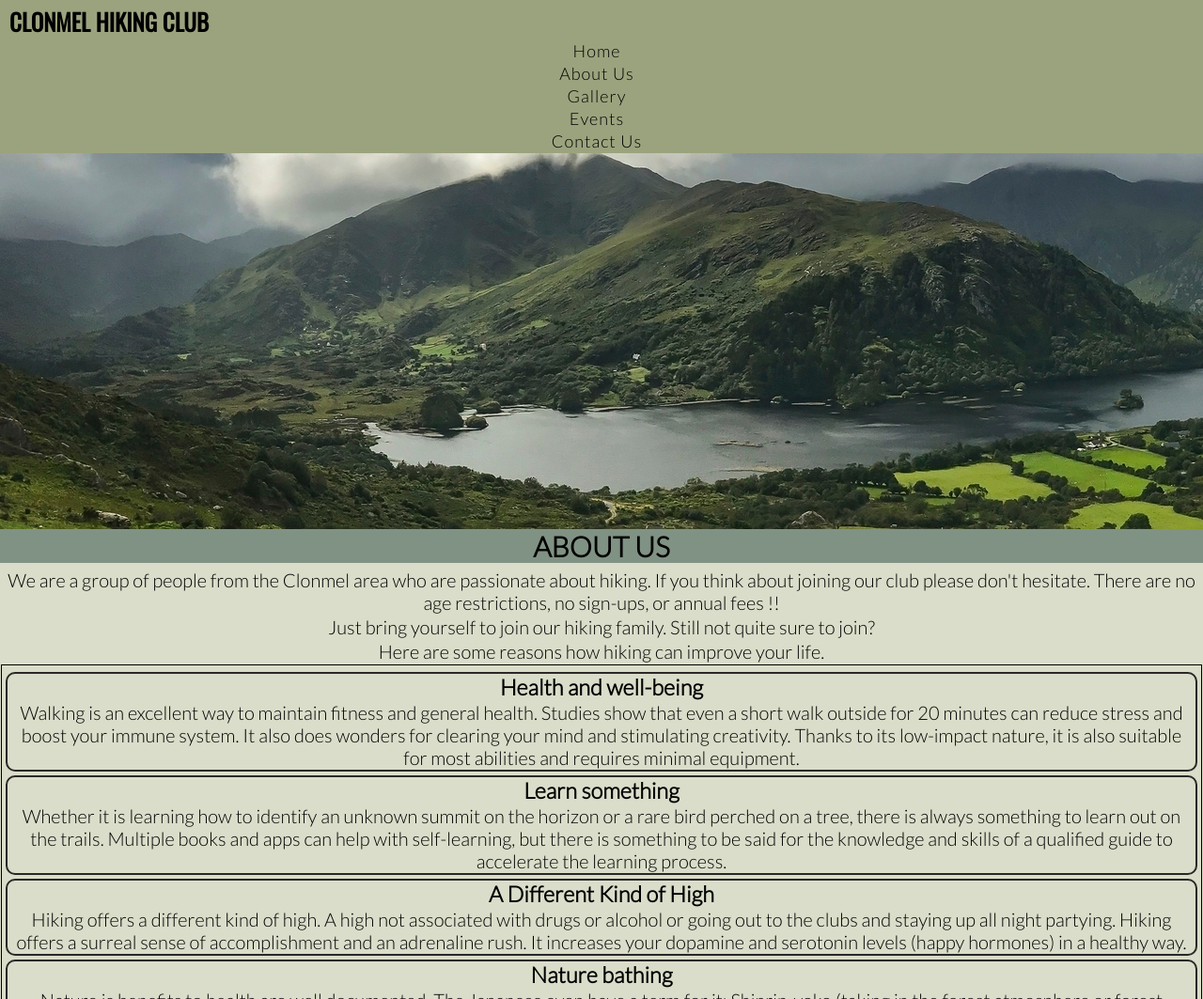
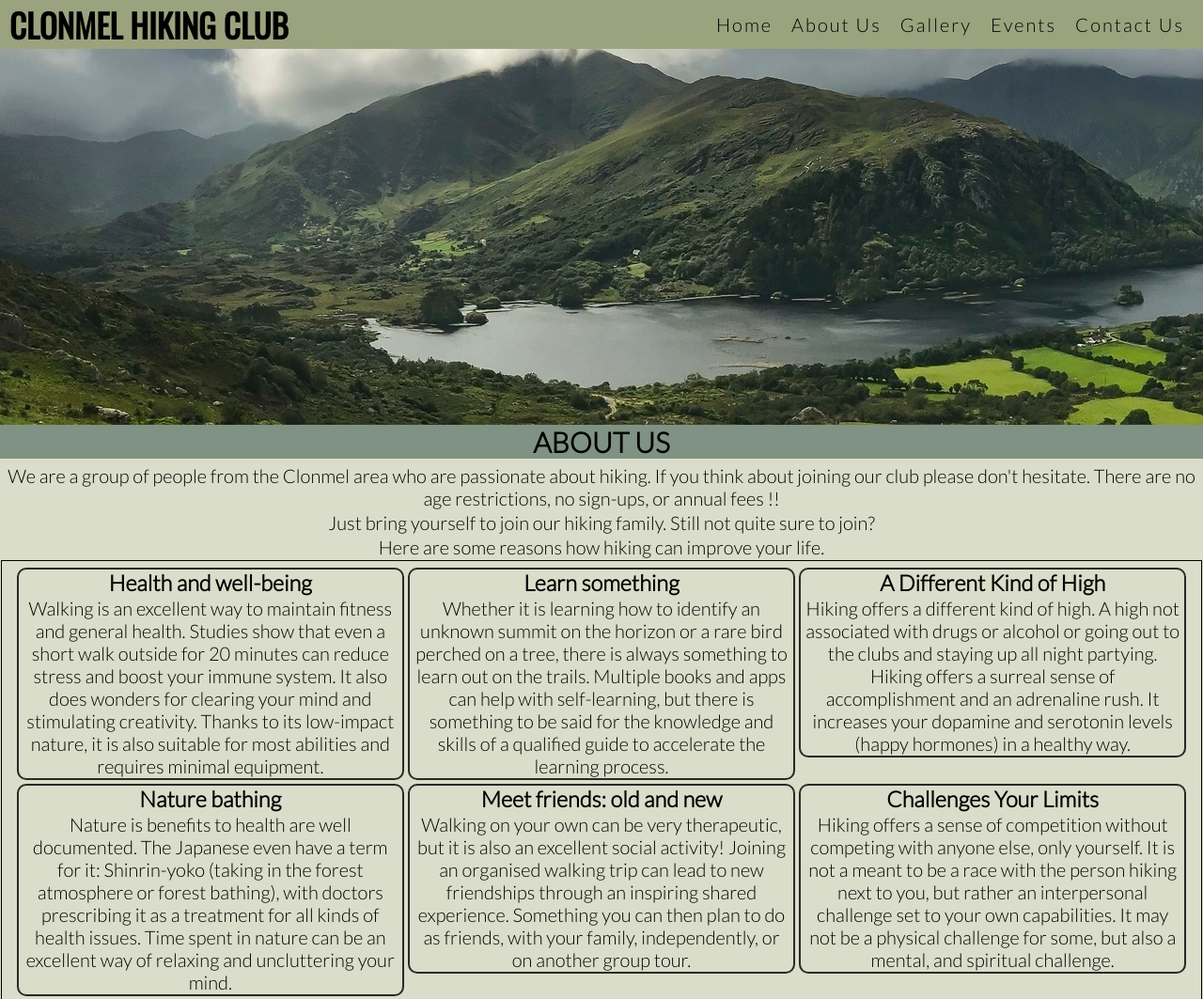
Before and after one commit to kwalczak80/Clonmel-Hiking-Club, a plain HTML site: page index.html in a window 1280 px wide. Shown: the top 1063 px of the page at 94% size. Drawn offline with nearby package versions, Linux system fonts and the light colour scheme.

Commit message:
Code in media section updated due to incorrect results

```diff
--- a/assets/css/style.css
+++ b/assets/css/style.css
@@ -221,89 +221,6 @@ img {
 
 /*Media queries*/
 
-@media screen and (min-width: 320px) {
-
-    html {
-        scroll-padding-top: 13.6rem;
-    }
-
-    #club-name {
-        font-size: 2rem;
-    }
-
-    .box {
-        width: 99%;
-    }
-
-    .nav-list {
-        padding: 2px 0;
-        flex-direction: column;
-    }
-
-    .nav-item {
-        margin-top: 2px;
-    }
-
-    .nav-item a {
-        font-size: 1.5rem;
-    }
-
-    .nav-item a:hover {
-        color: rgb(41, 177, 41);
-        padding: 2px;
-        font-weight: 500;
-    }
-    .grit-wrapper {
-        grid-template-columns: repeat(auto-fit, minmax(320px, 1fr));
-    }
-}
-
-@media screen and (min-width: 641px) {
-
-    html {
-        scroll-padding-top: 3.7rem;
-    }
-
-    #club-name {
-        font-size: 2.5rem;
-    }
-
-    .nav-item {
-        margin-right: 1rem;
-    }
-
-    .box {
-        width: 99%;
-    }
-
-    .nav-item a {
-        font-size: 1.8rem;
-        letter-spacing: 1px;
-    }
-
-    .nav-item:first-child {
-        margin-right: auto;
-        margin-left: 1rem;
-    }
-
-    .nav-item a:hover {
-        padding: 0px;
-        font-weight: 400;
-    }
-}
-
-@media screen and (min-width: 1001px) {
-
-    .nav-item:first-child {
-        margin-right: auto;
-        margin-left: 1rem;
-    }
-
-}
-
-
-
-/*
 @media screen and (min-width: 320px) and (max-width: 640px) {
 
     html {
@@ -383,4 +300,3 @@ img {
     }
 
 }
-*/
```
